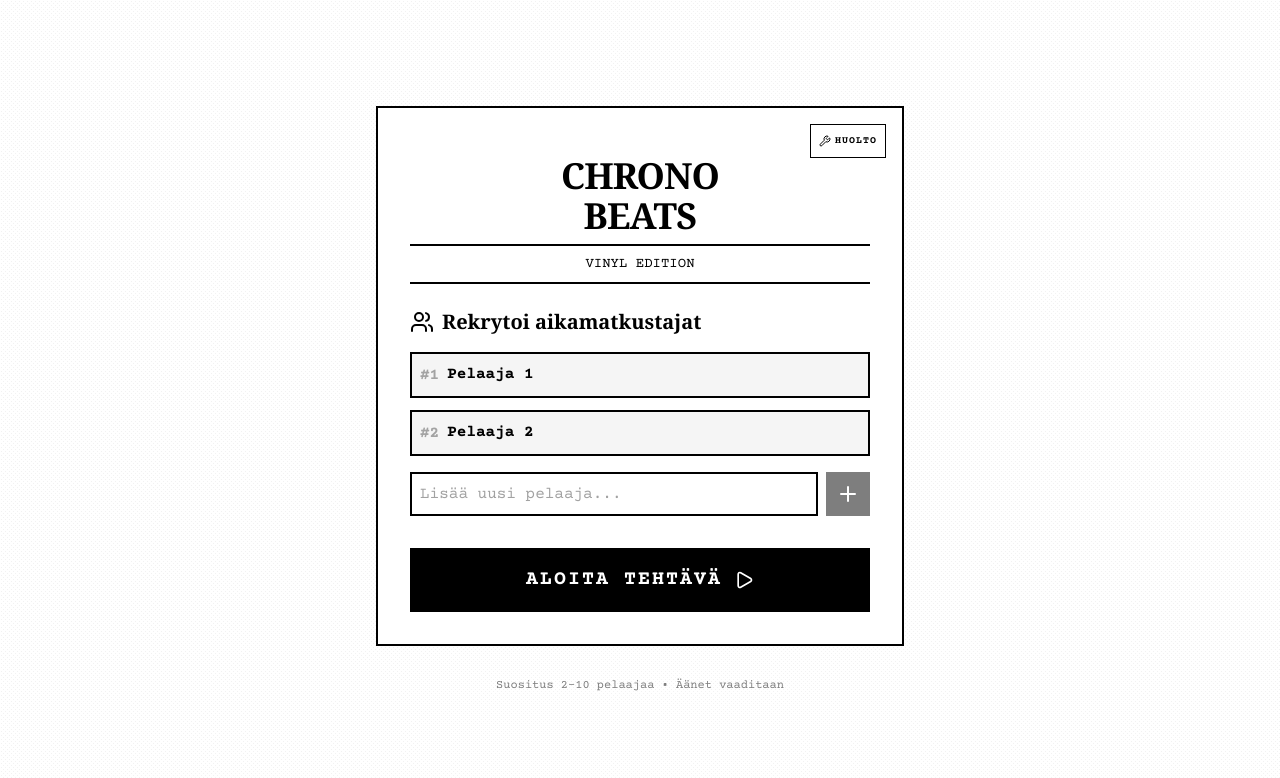
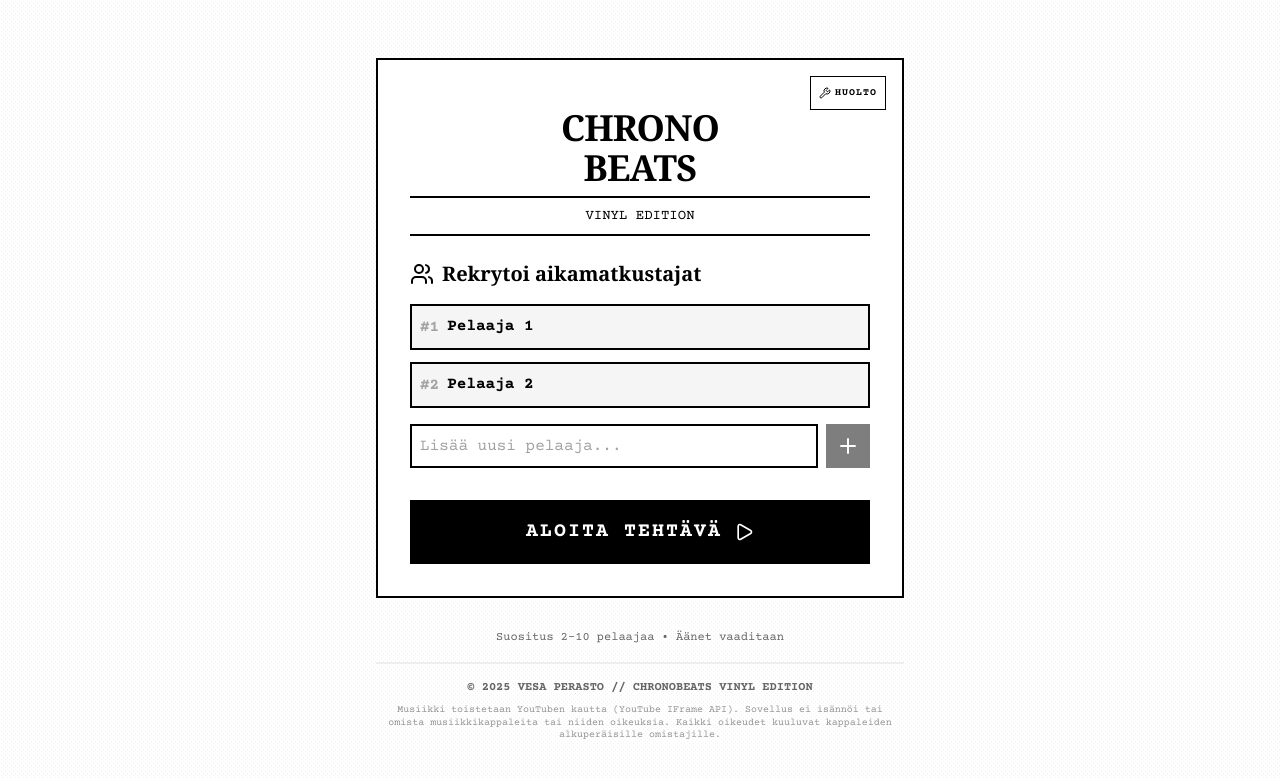
Before and after one commit to vperasto/ChronoBeats, a React (Vite) app: page / in a window 1280 px wide. Shown: the top 778 px of the page. Built offline with nearby package versions, Linux system fonts and the light colour scheme.

Commit message:
feat: Display copyright and legal info
Adds copyright and legal disclaimer to the setup screen. This clarifies music sourcing and ownership.

```diff
--- a/components/SetupScreen.tsx
+++ b/components/SetupScreen.tsx
@@ -195,8 +195,15 @@ export const SetupScreen: React.FC<SetupScreenProps> = ({ onStartGame }) => {
         </button>
       </div>
 
-      <div className="text-center font-mono text-xs opacity-50">
-        Suositus 2-10 pelaajaa • Äänet vaaditaan
+      <div className="text-center font-mono text-xs opacity-60 space-y-4">
+        <p>Suositus 2-10 pelaajaa • Äänet vaaditaan</p>
+
+        <div className="border-t-2 border-black/10 pt-4 mt-6 w-full">
+            <p className="font-bold mb-2">© 2025 VESA PERASTO // CHRONOBEATS VINYL EDITION</p>
+            <p className="text-[10px] leading-tight opacity-70 max-w-lg mx-auto">
+                Musiikki toistetaan YouTuben kautta (YouTube IFrame API). Sovellus ei isännöi tai omista musiikkikappaleita tai niiden oikeuksia. Kaikki oikeudet kuuluvat kappaleiden alkuperäisille omistajille.
+            </p>
+        </div>
       </div>
     </div>
   );
```
